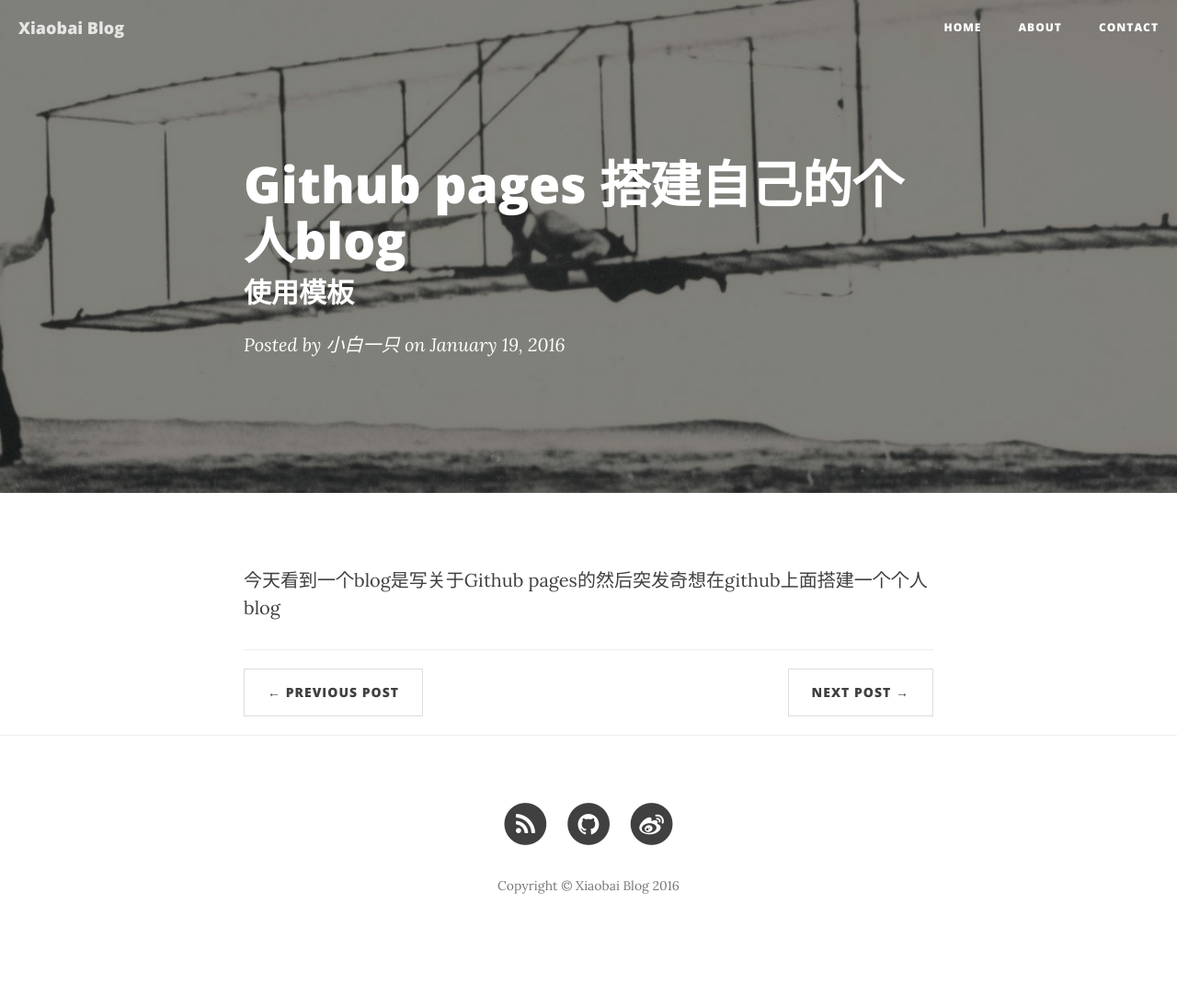
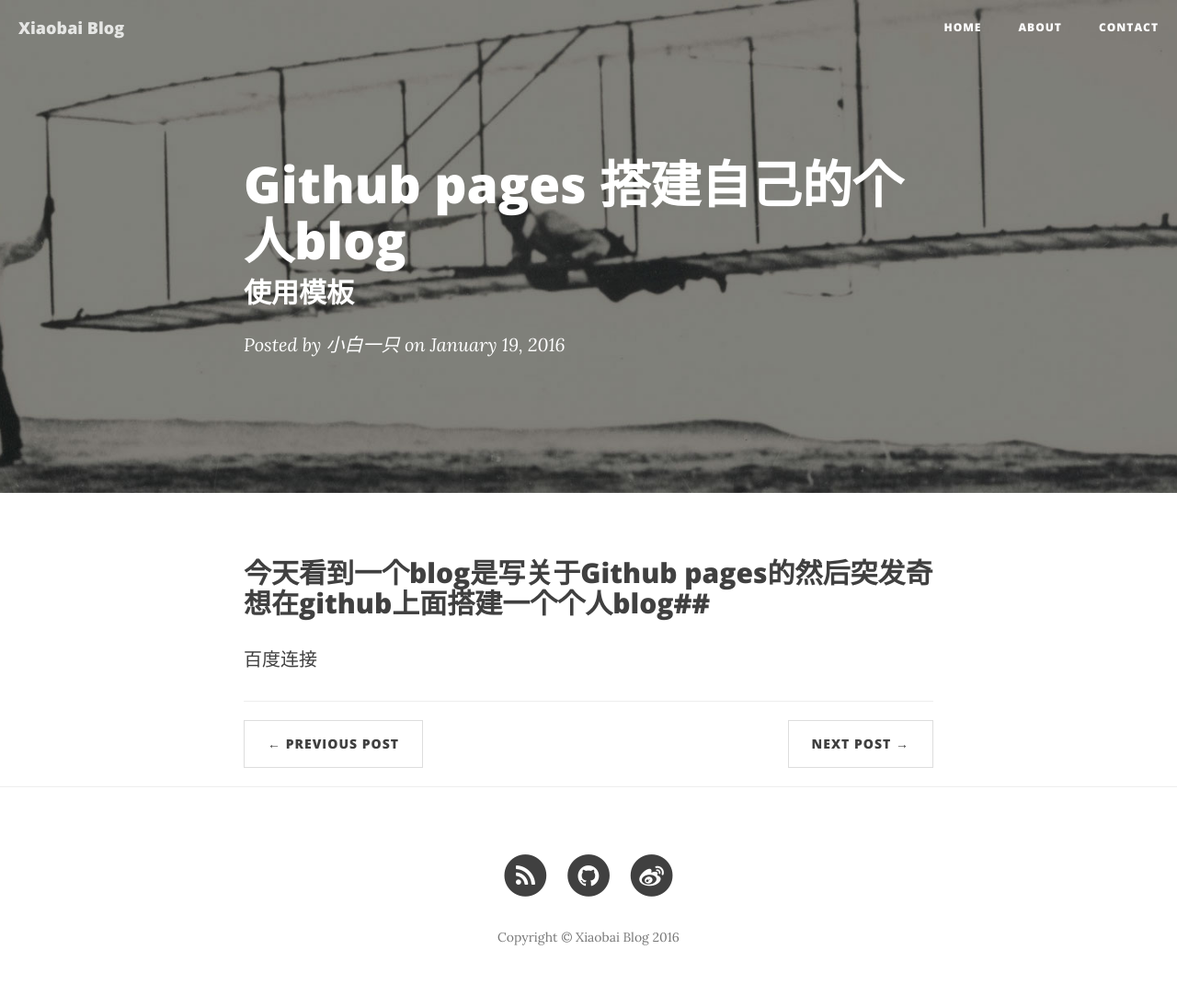
Before and after one commit to dx5878210/xiaobaiyizhi.github.io, a Jekyll site: the page built from _posts/2016-01-19-Github pages上搭建自己的个人博客.md, in a window 1280 px wide. Shown: the whole page at 92% size. Built offline with Jekyll 4.4.1, drawn with Linux system fonts in a browser that asks for light colours; nearby versions of some CDN libraries; before the commit the page ends 1039 px from its top, so only the background shows below that.

Commit message:
linktest

```diff
--- a/_posts/2016-01-19-Github pages上搭建自己的个人博客.markdown
+++ b/_posts/2016-01-19-Github pages上搭建自己的个人博客.md
@@ -8,4 +8,5 @@
 ---
 
 
-<p>今天看到一个blog是写关于Github pages的然后突发奇想在github上面搭建一个个人blog</p>
+##今天看到一个blog是写关于Github pages的然后突发奇想在github上面搭建一个个人blog##
+百度连接<www.baidu.com>
```
